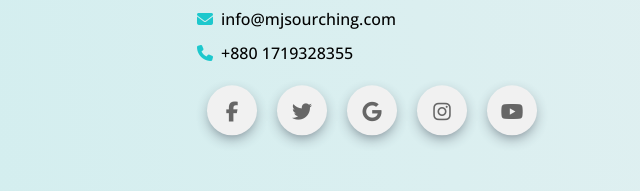
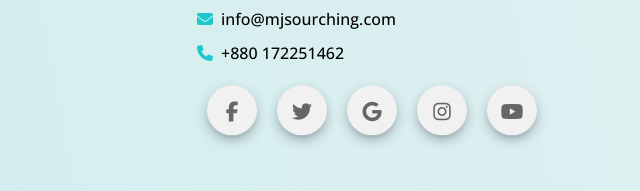
Before and after one commit to najmulhasanbd/mjsourching, a plain HTML site: page index.html in a window 1280 px wide. Shown: the part 6136-6327 px from the top of the page, 550-1190 px from the left. Drawn offline with nearby package versions, Linux system fonts and the light colour scheme.

Commit message:
Update index.html

```diff
--- a/index.html
+++ b/index.html
@@ -661,7 +661,7 @@
                 </li>
                 <li class="d-flex gap-2">
                   <span><i class="fa-solid fa-phone"></i></span>
-                  <span><a href="tel:+880 1719328355">+880 1719328355</a></span>
+                  <span><a href="tel:+880 172251462">+880 172251462</a></span>
                 </li>
               </ul>
               <ul class="footer-social d-flex mt-2">
```
